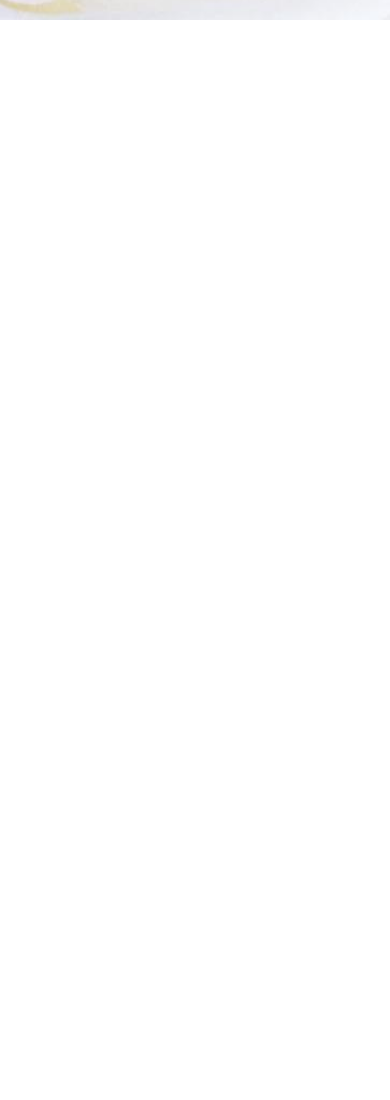
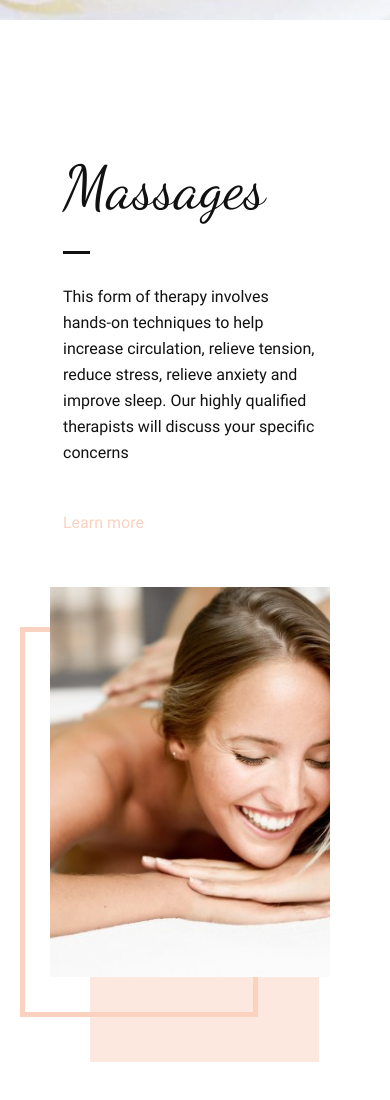
Before and after one commit to JovanicaK/BeautySalon, a website: page index.html in a window 390 px wide. Shown: the part 7804-8904 px from the top of the page. Before the commit the page ends 7824 px from the top, so only its background shows below. Drawn offline with nearby package versions, Linux system fonts and the light colour scheme; files that its build step writes are made by us from their sources; files whose address does not match are found by name.

Commit message:
Added massages section with responsive

```diff
--- a/index.html
+++ b/index.html
@@ -223,6 +223,35 @@
                 </div>
             </div>
         </section>
+        <section class="massages">
+            <div class="wrapper">
+                <div class="row">
+                    <div class="col-45">
+                        <div class="massages__content-container">
+                            <h2 class="massages__title">
+                                Massages
+                            </h2>
+                            <span class="card__line"></span>
+                            <p class="massages__text small-text">
+                                This form of therapy involves hands-on techniques to help increase circulation, relieve tension, reduce stress, relieve anxiety and improve sleep. Our highly qualified therapists will discuss your specific concerns
+                            </p>
+                            <a class="learn-link" href="javascript:;">
+                                Learn more
+                            </a>
+                        </div>
+                    </div>
+                    <div class="col-55">
+                        <div class="massages_layer-container">
+                            <div class="layer-1"></div>
+                            <div class="layer-2"></div>
+                            <div class="layer-3">
+                                <img class="layer-3__img" src="images/massages.jpg" alt="demo pic">
+                            </div>
+                        </div>
+                    </div>
+                </div>
+            </div>
+        </section>
 
     </main>
 
--- a/src/scss/config/_helpers.scss
+++ b/src/scss/config/_helpers.scss
@@ -66,3 +66,19 @@
         @include noFlex();
     }
 }
+
+.col-45 {
+    flex: 1 1 45%;
+    max-width: 45%;
+    @include mq(phone) {
+        @include noFlex();
+    }
+}
+
+.col-55 {
+    flex: 1 1 55%;
+    max-width: 55%;
+    @include mq(phone) {
+        @include noFlex();
+    }
+}
--- /dev/null
+++ b/src/scss/layout/_massages.scss
@@ -0,0 +1,85 @@
+.massages {
+    padding: 70px 0;
+}
+
+.massages__content-container {
+    padding: 0 51px 0 43px;
+    display: flex;
+    flex-wrap: wrap;
+    flex-direction: column;
+    justify-content: center;
+    color: $dark;
+    .learn-link {
+        margin-bottom: 50px;
+    }
+    @include mq(tablet) {
+        padding: 0 32px 0 27px;
+    }
+}
+
+.massages__text {
+    margin-top: 30px;
+    margin-bottom: 42px;
+}
+
+.massages_layer-container {
+    position: relative;
+    min-height: 618px;
+    @include mq(tablet) {
+        min-height: 500px;
+    }
+    @include mq(phone) {
+        min-height: 507px;
+    }
+    .layer-1 {
+        height: 479px;
+        width: 479px;
+        top: 75px;
+        @include mq(tablet) {
+            height: 340px;
+            width: 302px;
+        }
+        @include mq(phone) {
+            height: 390px;
+            width: 238px;
+            top: 40px;
+        }
+    }
+    .layer-2 {
+        height: 453px;
+        width: 462px;
+        bottom: 0;
+        right: 0;
+        top: 165px;
+        @include mq(tablet) {
+            height: 315px;
+            width: 291px;
+            left: 30%;
+        }
+        @include mq(phone) {
+            height: 345px;
+            width: 229px;
+            top: 130px;
+            left: 20%;
+        }
+    }
+    .layer-3 {
+        width: 525px;
+        height: 503px;
+        top: 0;
+        right: 51px;
+        left: 51px;
+        @include mq(tablet) {
+            width: 344px;
+            height: 356px;
+            left: 42px;
+            right: 42px;
+        }
+        @include mq(phone) {
+            width: 280px;
+            height: 390px;
+            left: 30px;
+            right: 30px;
+        }
+    }
+}
--- a/src/scss/layout/_skincare-section.scss
+++ b/src/scss/layout/_skincare-section.scss
@@ -77,7 +77,7 @@
     object-position: center;
 }
 
-.skincare-section__content-container{
+.skincare-section__content-container {
     padding: 0 51px 0 43px;
     display: flex;
     flex-wrap: wrap;
--- a/src/scss/style.scss
+++ b/src/scss/style.scss
@@ -23,3 +23,4 @@
 @import 'layout/products';
 @import 'layout/testimonials';
 @import 'layout/treatments';
+@import 'layout/massages';
```
Also changed, not shown: assets/index.html (+29 -0 lines), assets/css/style.css, assets/images/massages.jpg (added), src/images/massages.jpg (added).
